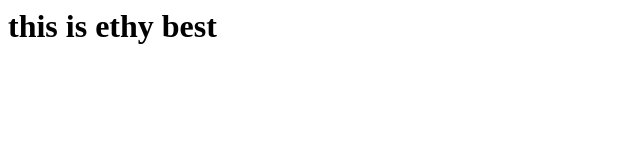
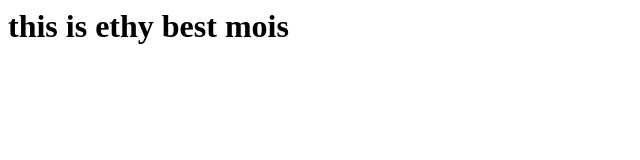
Before and after one commit to ethym/script, a plain HTML site: page index.html in a window 1280 px wide. Shown: the whole page, without its empty margins (0-640 px from the left). Drawn offline with Linux system fonts and the light colour scheme.

Commit message:
some changes

```diff
--- a/index.html
+++ b/index.html
@@ -1 +1 @@
-<h1>this is ethy best</h1>
+<h1>this is ethy best mois</h1>
```
